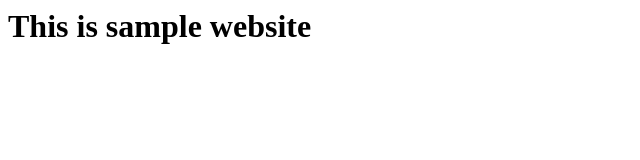
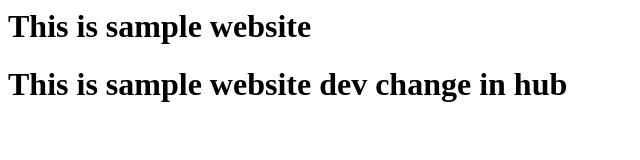
Before and after one commit to nseminer/webapp, a plain HTML site: page index.html in a window 1280 px wide. Shown: the whole page, without its empty margins (0-640 px from the left). Drawn offline with Linux system fonts and the light colour scheme.

Commit message:
Update index.html
dev change in hub

```diff
--- a/index.html
+++ b/index.html
@@ -1 +1,2 @@
 <h1> This is sample website </h1>
+<h1> This is sample website dev change in hub</h1>
```
